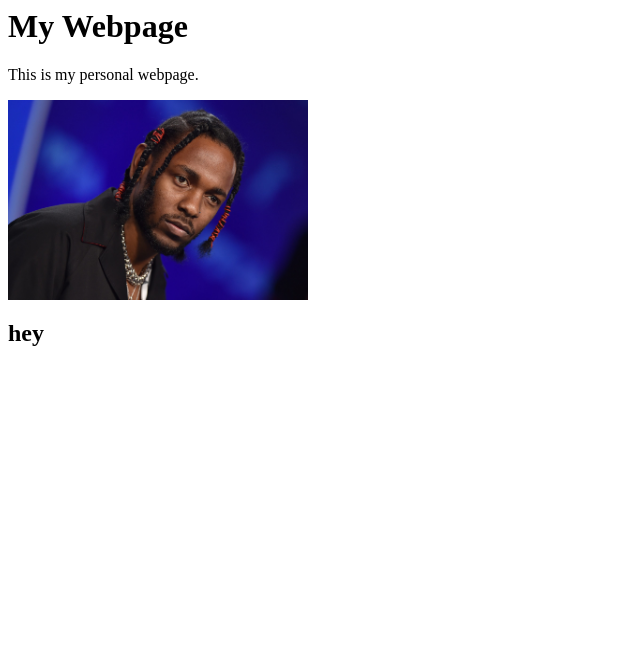
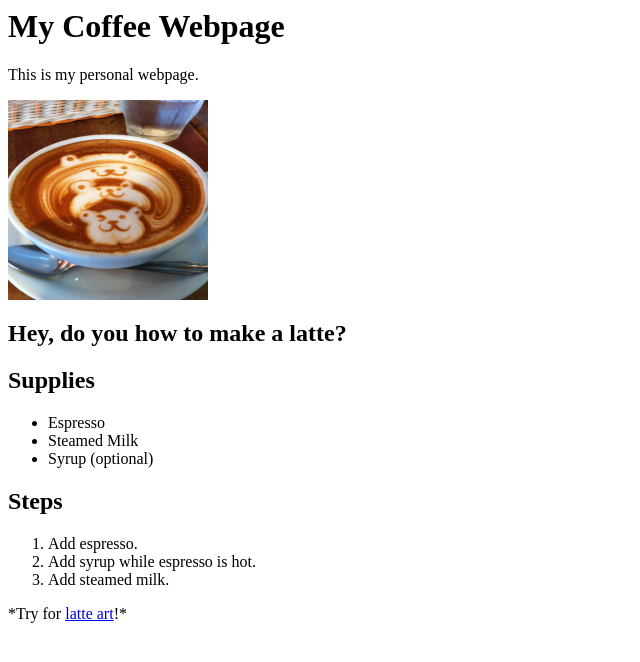
Before and after one commit to SierraMistRocks/Day2Example, a plain HTML site: page index.html in a window 1280 px wide. Shown: the whole page, without its empty margins (0-640 px from the left). Drawn offline with Linux system fonts and the light colour scheme.

Commit message:
Final Version

```diff
--- a/index.html
+++ b/index.html
@@ -1,9 +1,30 @@
-<h1>My Webpage</h1>
+<h1>My Coffee Webpage</h1>
 
 <p>This is my personal webpage.</p>
 
 <img
-width="300"
+width="200"
 height="200"
-src="./images/BetterDay2WebPic.jpg" alt="Kendrick Lamar">
-<h2>hey</h2>
+src="./images/Latte_Art.jpg" alt="Three Bears in a Coffee Cup">
+
+<h2>Hey, do you how to make a latte?</h2>
+
+<h2>Supplies</h2>
+
+<ul>
+<li>Espresso</li>
+<li>Steamed Milk</li>
+<li>Syrup (optional)</li>
+</ul>
+
+<h2>Steps</h2>
+
+<ol>
+    <li>Add espresso.</li>
+    <li>Add syrup while espresso is hot.</li>
+    <li>Add steamed milk.</li>
+</ol>
+
+<body>
+    *Try for <a href="https://www.coffeescience.org/latte-art-beginners-guide/">latte art</a>!*
+</body>
```
Also changed, not shown: images/Latte_Art.jpg (added).
